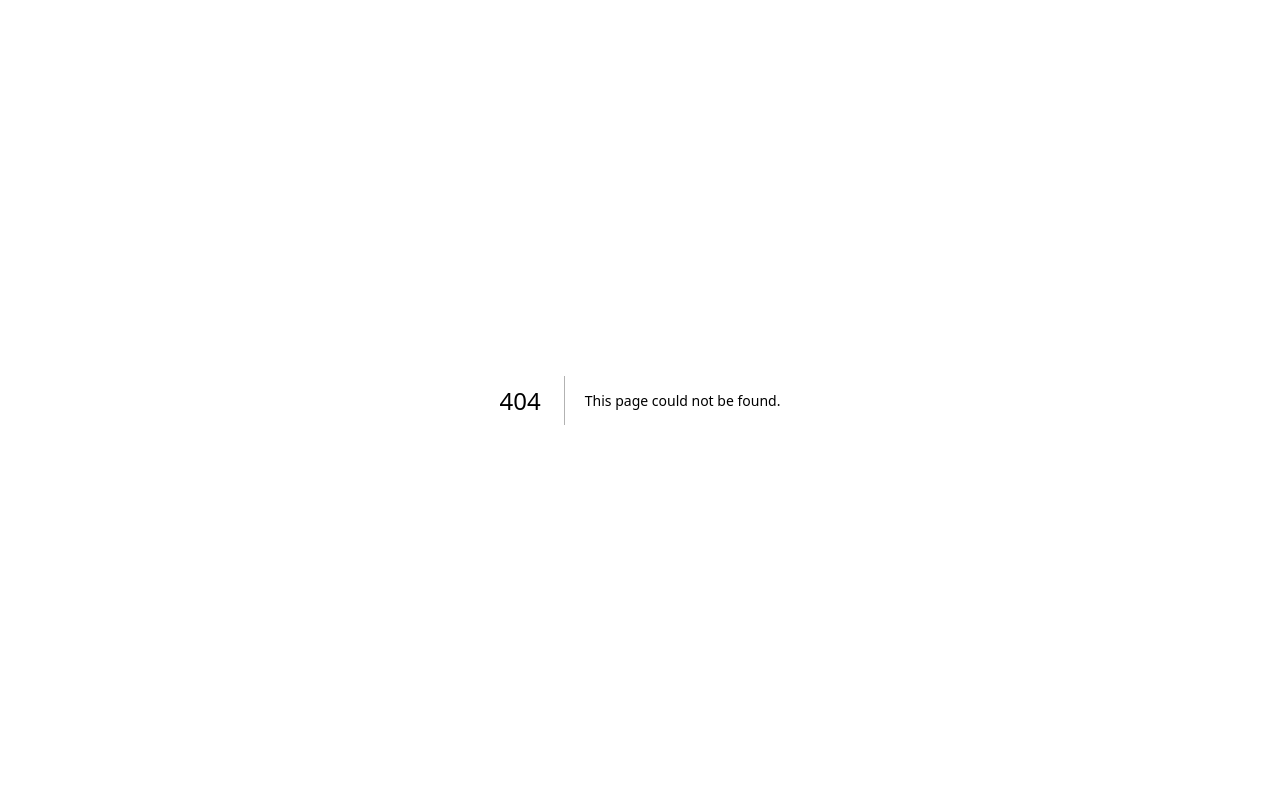
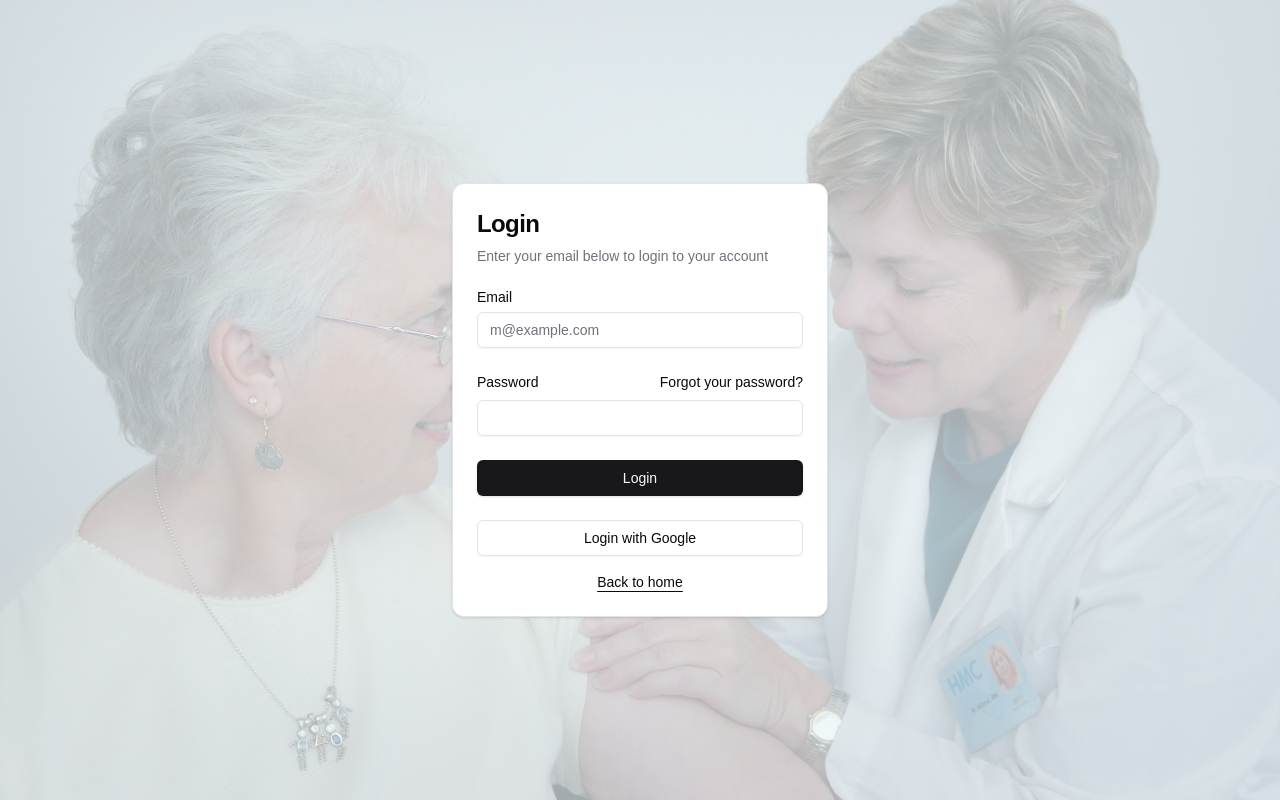
Before and after one commit to mtauhidul/appointment-management-system, a Next.js app: page /login in a window 1280 px wide. Before the commit this address had no page. Built offline with nearby package versions, Linux system fonts and the light colour scheme.

Commit message:
login page added

```diff
--- /dev/null
+++ b/app/login/page.tsx
@@ -0,0 +1,17 @@
+import { LoginForm } from "@/components/login-form";
+
+export default function Page() {
+  return (
+    <div className="flex min-h-svh w-full items-center justify-center p-6 md:p-10">
+      <div
+        className="absolute inset-0 bg-cover bg-center bg-no-repeat sm:bg-cover"
+        style={{ backgroundImage: "url('/assets/images/home_bg.jpg')" }}
+      >
+        <div className="absolute inset-0 bg-[#EAF4F7] opacity-70"></div>
+      </div>
+      <div className="absolute w-full max-w-sm p-1">
+        <LoginForm />
+      </div>
+    </div>
+  );
+}
--- /dev/null
+++ b/components/login-form.tsx
@@ -0,0 +1,92 @@
+"use client";
+
+import { Button } from "@/components/ui/button";
+import {
+  Card,
+  CardContent,
+  CardDescription,
+  CardHeader,
+  CardTitle,
+} from "@/components/ui/card";
+import { Input } from "@/components/ui/input";
+import { Label } from "@/components/ui/label";
+import { cn } from "@/lib/utils";
+import { useState } from "react";
+
+export function LoginForm({
+  className,
+  ...props
+}: React.ComponentPropsWithoutRef<"div">) {
+  const [email, setEmail] = useState("");
+  const [password, setPassword] = useState("");
+
+  const handleSubmit = (event: React.FormEvent) => {
+    event.preventDefault();
+    // Handle form submission logic here
+    console.log("Email:", email);
+    console.log("Password:", password);
+
+    // Clear form fields
+    setEmail("");
+    setPassword("");
+  };
+
+  return (
+    <div className={cn("flex flex-col gap-6", className)} {...props}>
+      <Card>
+        <CardHeader>
+          <CardTitle className="text-2xl">Login</CardTitle>
+          <CardDescription>
+            Enter your email below to login to your account
+          </CardDescription>
+        </CardHeader>
+        <CardContent>
+          <form onSubmit={handleSubmit}>
+            <div className="flex flex-col gap-6">
+              <div className="grid gap-2">
+                <Label htmlFor="email">Email</Label>
+                <Input
+                  id="email"
+                  type="email"
+                  placeholder="m@example.com"
+                  value={email}
+                  onChange={(e) => setEmail(e.target.value)}
+                  required
+                />
+              </div>
+              <div className="grid gap-2">
+                <div className="flex items-center">
+                  <Label htmlFor="password">Password</Label>
+                  <a
+                    href="#"
+                    className="ml-auto inline-block text-sm underline-offset-4 hover:underline"
+                  >
+                    Forgot your password?
+                  </a>
+                </div>
+                <Input
+                  id="password"
+                  type="password"
+                  value={password}
+                  onChange={(e) => setPassword(e.target.value)}
+                  required
+                />
+              </div>
+              <Button type="submit" className="w-full">
+                Login
+              </Button>
+              <Button variant="outline" className="w-full">
+                Login with Google
+              </Button>
+            </div>
+            <div className="mt-4 text-center text-sm">
+              <a href="/home" className="underline underline-offset-4">
+                Back to home
+              </a>
+            </div>
+          </form>
+        </CardContent>
+      </Card>
+    </div>
+  );
+}
--- /dev/null
+++ b/components/ui/label.tsx
@@ -0,0 +1,26 @@
+"use client";
+
+import * as LabelPrimitive from "@radix-ui/react-label";
+import { cva, type VariantProps } from "class-variance-authority";
+import * as React from "react";
+
+import { cn } from "@/lib/utils";
+
+const labelVariants = cva(
+  "text-sm font-medium leading-none peer-disabled:cursor-not-allowed peer-disabled:opacity-70"
+);
+
+const Label = React.forwardRef<
+  React.ElementRef<typeof LabelPrimitive.Root>,
+  React.ComponentPropsWithoutRef<typeof LabelPrimitive.Root> &
+    VariantProps<typeof labelVariants>
+>(({ className, ...props }, ref) => (
+  <LabelPrimitive.Root
+    ref={ref}
+    className={cn(labelVariants(), className)}
+    {...props}
+  />
+));
+Label.displayName = LabelPrimitive.Root.displayName;
+
+export { Label };
--- a/package.json
+++ b/package.json
@@ -10,6 +10,7 @@
   },
   "dependencies": {
     "@radix-ui/react-dialog": "^1.1.5",
+    "@radix-ui/react-label": "^2.1.1",
     "@radix-ui/react-separator": "^1.1.1",
     "@radix-ui/react-slot": "^1.1.1",
     "@radix-ui/react-tooltip": "^1.1.7",
```
Also changed, not shown: 1 other file (tests, documents, lock files or other folders).
